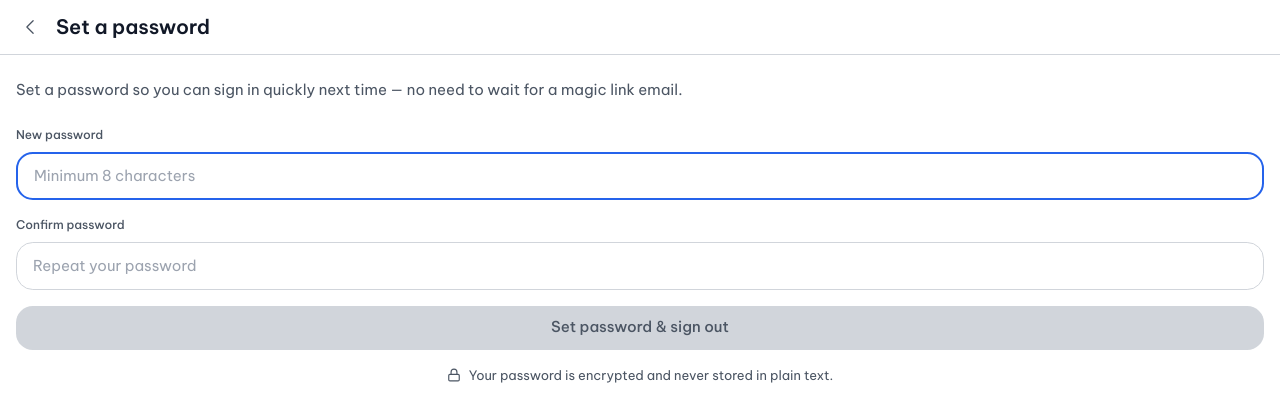
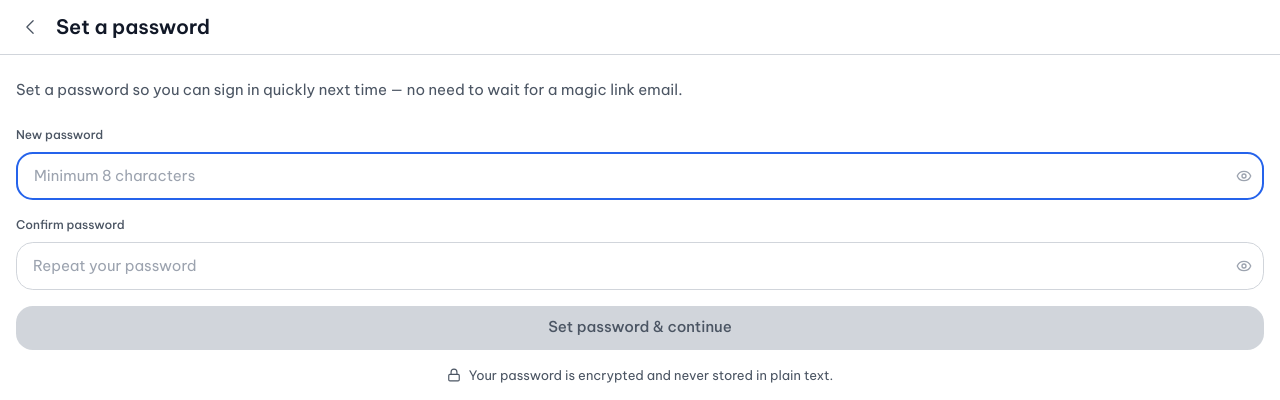
Before and after one commit to hoanganh2k4/Student-Secondhand-Marketplace, a Next.js app in the folder frontend/: page /profile/set-password in a window 1280 px wide. Shown: the top 400 px of the page. Built offline with nearby package versions, Linux system fonts and the light colour scheme.

Commit message:
feat(auth): magic link → onboarding → set-password flow; subsequent logins use email+password

```diff
--- a/frontend/app/(auth)/onboarding/page.tsx
+++ b/frontend/app/(auth)/onboarding/page.tsx
@@ -65,7 +65,7 @@ export default function OnboardingPage() {
     const { accessToken } = await res.json()
     await fetch(`/auth/set-cookie?token=${encodeURIComponent(accessToken)}`)
     setDone(true)
-    setTimeout(() => router.push('/'), 1200)
+    setTimeout(() => router.push('/profile/set-password'), 1200)
   }
 
   const isValid = name.trim() && university.trim()
@@ -80,7 +80,7 @@ export default function OnboardingPage() {
         </div>
         <div>
           <h1 className="text-[28px] font-bold text-[#111827] mb-2">You're all set!</h1>
-          <p className="text-[15px] text-[#4B5563]">Taking you to the marketplace…</p>
+          <p className="text-[15px] text-[#4B5563]">One more step — set your password…</p>
         </div>
       </div>
     )
--- a/frontend/app/(main)/profile/set-password/page.tsx
+++ b/frontend/app/(main)/profile/set-password/page.tsx
@@ -2,21 +2,22 @@
 
 import { useState } from 'react'
 import { useRouter } from 'next/navigation'
-import { Lock } from 'lucide-react'
+import { Lock, Eye, EyeOff } from 'lucide-react'
 
 export default function SetPasswordPage() {
   const router = useRouter()
-  const [password, setPassword] = useState('')
-  const [confirm, setConfirm]   = useState('')
-  const [loading, setLoading]   = useState(false)
-  const [error, setError]       = useState('')
-  const [done, setDone]         = useState(false)
+  const [password, setPassword]   = useState('')
+  const [confirm, setConfirm]     = useState('')
+  const [loading, setLoading]     = useState(false)
+  const [error, setError]         = useState('')
+  const [done, setDone]           = useState(false)
+  const [showPass, setShowPass]   = useState(false)
+  const [showConf, setShowConf]   = useState(false)
 
   const isValid = password.length >= 8 && password === confirm
 
   async function handleSubmit(e: React.FormEvent) {
     e.preventDefault()
-    if (!isValid) return
     setLoading(true)
     setError('')
 
@@ -39,7 +40,7 @@ export default function SetPasswordPage() {
       }
 
       setDone(true)
-      setTimeout(() => router.push('/auth/logout'), 1500)
+      setTimeout(() => router.push('/'), 1200)
     } catch {
       setError('Network error. Please try again.')
     } finally {
@@ -58,7 +59,7 @@ export default function SetPasswordPage() {
           </div>
           <div>
             <h1 className="text-[24px] font-bold text-[#111827] mb-2">Password set!</h1>
-            <p className="text-[15px] text-[#4B5563]">Signing you out…</p>
+            <p className="text-[15px] text-[#4B5563]">Taking you to the marketplace…</p>
           </div>
         </div>
       </div>
@@ -90,33 +91,51 @@ export default function SetPasswordPage() {
             <label htmlFor="password" className="block text-[12px] font-medium text-[#4B5563]">
               New password
             </label>
+            <div className="relative">
               <input
                 id="password"
-              type="password"
+                type={showPass ? 'text' : 'password'}
                 placeholder="Minimum 8 characters"
                 value={password}
                 onChange={(e) => setPassword(e.target.value)}
                 required
                 autoFocus
-              className="w-full h-12 px-4 border border-[#D1D5DB] rounded-xl text-[15px] text-[#111827] placeholder:text-[#9CA3AF] focus:outline-none focus:border-[#2563EB] focus:border-2 transition-colors"
+                className="w-full h-12 px-4 pr-11 border border-[#D1D5DB] rounded-xl text-[15px] text-[#111827] placeholder:text-[#9CA3AF] focus:outline-none focus:border-[#2563EB] focus:border-2 transition-colors"
               />
+              <button
+                type="button"
+                onClick={() => setShowPass(v => !v)}
+                className="absolute right-3 top-1/2 -translate-y-1/2 text-[#9CA3AF] hover:text-[#4B5563]"
+              >
+                {showPass ? <EyeOff className="w-4 h-4" /> : <Eye className="w-4 h-4" />}
+              </button>
+            </div>
           </div>
 
           <div className="space-y-2">
             <label htmlFor="confirm" className="block text-[12px] font-medium text-[#4B5563]">
               Confirm password
             </label>
+            <div className="relative">
               <input
                 id="confirm"
-              type="password"
+                type={showConf ? 'text' : 'password'}
                 placeholder="Repeat your password"
                 value={confirm}
                 onChange={(e) => setConfirm(e.target.value)}
                 required
-              className={`w-full h-12 px-4 border rounded-xl text-[15px] text-[#111827] placeholder:text-[#9CA3AF] focus:outline-none focus:border-[#2563EB] focus:border-2 transition-colors ${
+                className={`w-full h-12 px-4 pr-11 border rounded-xl text-[15px] text-[#111827] placeholder:text-[#9CA3AF] focus:outline-none focus:border-[#2563EB] focus:border-2 transition-colors ${
                   confirm && password !== confirm ? 'border-[#DC2626] border-2' : 'border-[#D1D5DB]'
                 }`}
               />
+              <button
+                type="button"
+                onClick={() => setShowConf(v => !v)}
+                className="absolute right-3 top-1/2 -translate-y-1/2 text-[#9CA3AF] hover:text-[#4B5563]"
+              >
+                {showConf ? <EyeOff className="w-4 h-4" /> : <Eye className="w-4 h-4" />}
+              </button>
+            </div>
             {confirm && password !== confirm && (
               <p className="text-[13px] text-[#DC2626]">Passwords do not match.</p>
             )}
@@ -131,7 +150,7 @@ export default function SetPasswordPage() {
             disabled={loading || !isValid}
             className="w-full h-11 bg-[#2563EB] hover:bg-[#1d4ed8] disabled:bg-[#D1D5DB] disabled:text-[#4B5563] text-white rounded-xl font-medium text-[15px] transition-colors"
           >
-            {loading ? 'Saving…' : 'Set password & sign out'}
+            {loading ? 'Saving…' : 'Set password & continue'}
           </button>
         </form>
 
--- a/frontend/app/auth/callback/route.ts
+++ b/frontend/app/auth/callback/route.ts
@@ -16,10 +16,12 @@ export async function GET(request: NextRequest) {
     return NextResponse.redirect(`${origin}/login?error=invalid_token`)
   }
 
-  const { accessToken, needsOnboarding } = await res.json()
+  const { accessToken, needsOnboarding, hasPassword } = await res.json()
 
   const destination = needsOnboarding
     ? `${origin}/onboarding?token=${encodeURIComponent(accessToken)}`
+    : !hasPassword
+    ? `${origin}/profile/set-password`
     : `${origin}/`
 
   const response = NextResponse.redirect(destination)
```
Also changed, not shown: 2 other files (tests, documents, lock files or other folders). Lines whose indentation alone changed are shown as unchanged.
